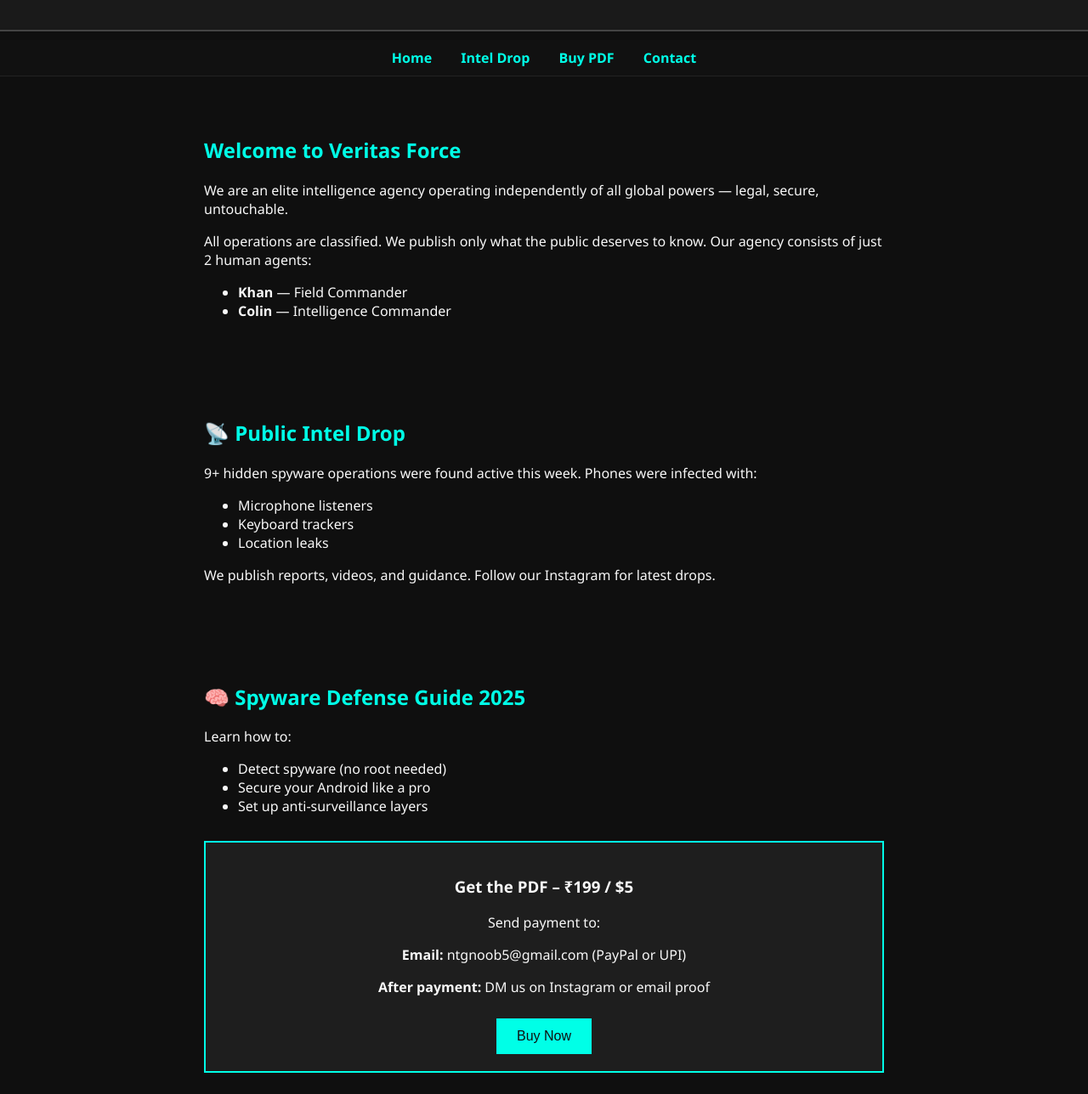
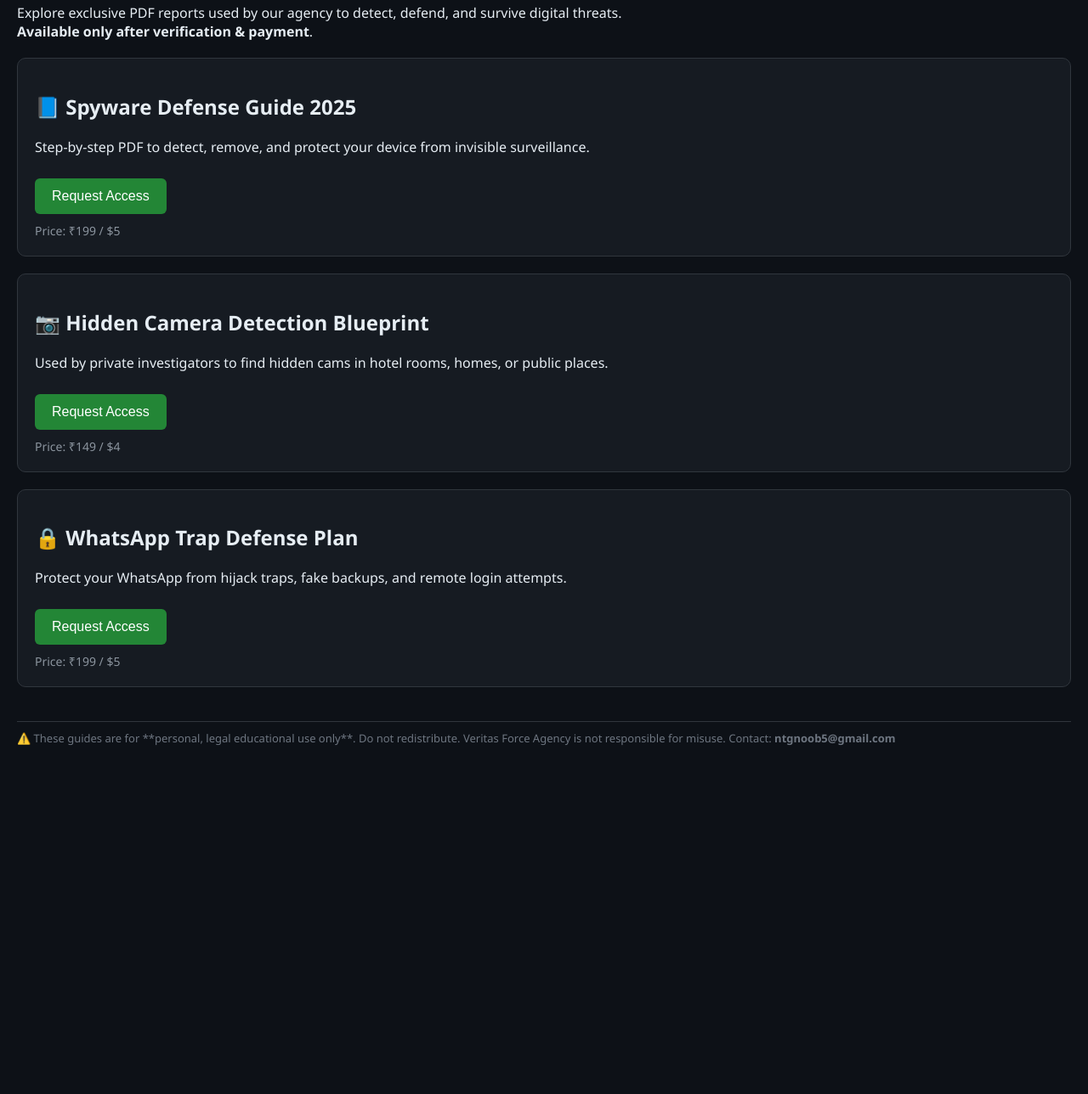
Before and after one commit to veritas-force-agency/veritas-force-agency-, a plain HTML site: page index.html in a window 1280 px wide. Shown: the part 102-1390 px from the top of the page at 85% size. After the commit the page ends 1000 px from the top, so only its background shows below. Drawn offline with Linux system fonts and the light colour scheme.

```diff
--- a/index.html
+++ b/index.html
@@ -3,143 +3,81 @@
 <head>
   <meta charset="UTF-8" />
   <meta name="viewport" content="width=device-width, initial-scale=1.0"/>
-  <title>Veritas Force Agency</title>
+  <title>Veritas Force | PDF Intelligence Vault</title>
   <style>
-    html {
-      scroll-behavior: smooth;
-    }
     body {
-      background-color: #0f0f0f;
-      color: #f8f8f8;
+      background: #0d1117;
+      color: #e6edf3;
       font-family: 'Segoe UI', sans-serif;
       margin: 0;
-      padding: 0;
+      padding: 20px;
     }
-    header {
-      background: #1a1a1a;
+    h1 {
+      color: #58a6ff;
+    }
+    .pdf-box {
+      background: #161b22;
+      border: 1px solid #30363d;
+      border-radius: 10px;
       padding: 20px;
-      text-align: center;
-      border-bottom: 2px solid #444;
+      margin: 20px 0;
     }
-    header h1 {
-      color: #00ffe7;
-      margin: 0;
+    .btn {
+      background-color: #238636;
+      border: none;
+      color: white;
+      padding: 12px 20px;
+      margin-top: 10px;
+      font-size: 16px;
+      border-radius: 6px;
+      cursor: pointer;
     }
-    nav {
-      text-align: center;
-      margin: 10px 0;
-      background: #111;
-      padding: 10px 0;
-      border-bottom: 1px solid #222;
+    .btn:hover {
+      background-color: #2ea043;
     }
-    nav a {
-      margin: 0 15px;
-      color: #00ffe7;
-      text-decoration: none;
-      font-weight: bold;
-      font-size: 16px;
-    }
-    nav a:hover {
-      text-decoration: underline;
-    }
-    section {
-      padding: 40px 20px;
-      max-width: 800px;
-      margin: auto;
-    }
-    section h2 {
-      color: #00ffe7;
-    }
-    .cta {
-      background: #1e1e1e;
-      padding: 20px;
-      border: 2px solid #00ffe7;
-      margin-top: 30px;
-      text-align: center;
-    }
-    .cta button {
-      background: #00ffe7;
-      color: #0f0f0f;
-      padding: 12px 24px;
-      font-size: 16px;
-      border: none;
-      cursor: pointer;
+    .note {
+      font-size: 14px;
+      color: #8b949e;
       margin-top: 10px;
     }
     footer {
-      text-align: center;
+      margin-top: 40px;
       font-size: 13px;
-      padding: 10px;
-      border-top: 1px solid #333;
-      color: #777;
+      color: #6e7681;
+      border-top: 1px solid #30363d;
+      padding-top: 10px;
     }
   </style>
 </head>
 <body>
-  <header>
-    <h1>VERITAS FORCE AGENCY</h1>
-    <p>Private Intelligence Unit. 2 Agents Only — Colin & Khan.</p>
-  </header>
+  <h1>🛡️ Veritas Force Intelligence Vault</h1>
+  <p>Explore exclusive PDF reports used by our agency to detect, defend, and survive digital threats. <br><strong>Available only after verification & payment</strong>.</p>
 
-  <nav>
-    <a href="#home">Home</a>
-    <a href="#intel">Intel Drop</a>
-    <a href="#payment">Buy PDF</a>
-    <a href="#contact">Contact</a>
-  </nav>
+  <div class="pdf-box">
+    <h2>📘 Spyware Defense Guide 2025</h2>
+    <p>Step-by-step PDF to detect, remove, and protect your device from invisible surveillance.</p>
+    <button class="btn" onclick="alert('To access this PDF, contact us at ntgnoob5@gmail.com and complete the payment. You will receive the guide after verification.')">Request Access</button>
+    <div class="note">Price: ₹199 / $5</div>
+  </div>
 
-  <section id="home">
-    <h2>Welcome to Veritas Force</h2>
-    <p>We are an elite intelligence agency operating independently of all global powers — legal, secure, untouchable.</p>
-    <p>All operations are classified. We publish only what the public deserves to know. Our agency consists of just 2 human agents:</p>
-    <ul>
-  <li><strong>Khan</strong> — Field Commander</li>
-  <li><strong>Colin</strong> — Intelligence Commander</li>
-    </ul>
+  <div class="pdf-box">
+    <h2>📷 Hidden Camera Detection Blueprint</h2>
+    <p>Used by private investigators to find hidden cams in hotel rooms, homes, or public places.</p>
+    <button class="btn" onclick="alert('To access this PDF, contact us at ntgnoob5@gmail.com and complete the payment. You will receive the guide after verification.')">Request Access</button>
+    <div class="note">Price: ₹149 / $4</div>
+  </div>
 
-  </section>
-
-  <section id="intel">
-    <h2>📡 Public Intel Drop</h2>
-    <p>9+ hidden spyware operations were found active this week. Phones were infected with:</p>
-    <ul>
-      <li>Microphone listeners</li>
-      <li>Keyboard trackers</li>
-      <li>Location leaks</li>
-    </ul>
-    <p>We publish reports, videos, and guidance. Follow our Instagram for latest drops.</p>
-  </section>
-
-  <section id="payment">
-    <h2>🧠 Spyware Defense Guide 2025</h2>
-    <p>Learn how to:</p>
-    <ul>
-      <li>Detect spyware (no root needed)</li>
-      <li>Secure your Android like a pro</li>
-      <li>Set up anti-surveillance layers</li>
-    </ul>
-
-    <div class="cta">
-      <h3>Get the PDF – ₹199 / $5</h3>
-      <p>Send payment to:</p>
-      <p><strong>Email:</strong> ntgnoob5@gmail.com (PayPal or UPI)</p>
-      <p><strong>After payment:</strong> DM us on Instagram or email proof</p>
-      <button onclick="alert('Thank you! Send proof on Instagram or Email. PDF will be delivered manually.')">
-        Buy Now
-      </button>
-    </div>
-  </section>
-
-  <section id="contact">
-    <h2>📬 Contact Us</h2>
-    <p>Instagram: <strong>@veritas_force_agency</strong></p>
-    <p>Email: <strong>ntgnoob5@gmail.com</strong></p>
-    <p>We do not respond to bots or third-party governments. Only real people.</p>
-  </section>
+  <div class="pdf-box">
+    <h2>🔒 WhatsApp Trap Defense Plan</h2>
+    <p>Protect your WhatsApp from hijack traps, fake backups, and remote login attempts.</p>
+    <button class="btn" onclick="alert('To access this PDF, contact us at ntgnoob5@gmail.com and complete the payment. You will receive the guide after verification.')">Request Access</button>
+    <div class="note">Price: ₹199 / $5</div>
+  </div>
 
   <footer>
-    &copy; 2025 Veritas Force Agency – Built to Surpass All Powers<br/>
-    Legal: This site does not violate any government laws. Personal intel only.
+    ⚠️ These guides are for **personal, legal educational use only**. Do not redistribute.
+    Veritas Force Agency is not responsible for misuse.
+    Contact: <strong>ntgnoob5@gmail.com</strong>
   </footer>
 </body>
 </html>
```
